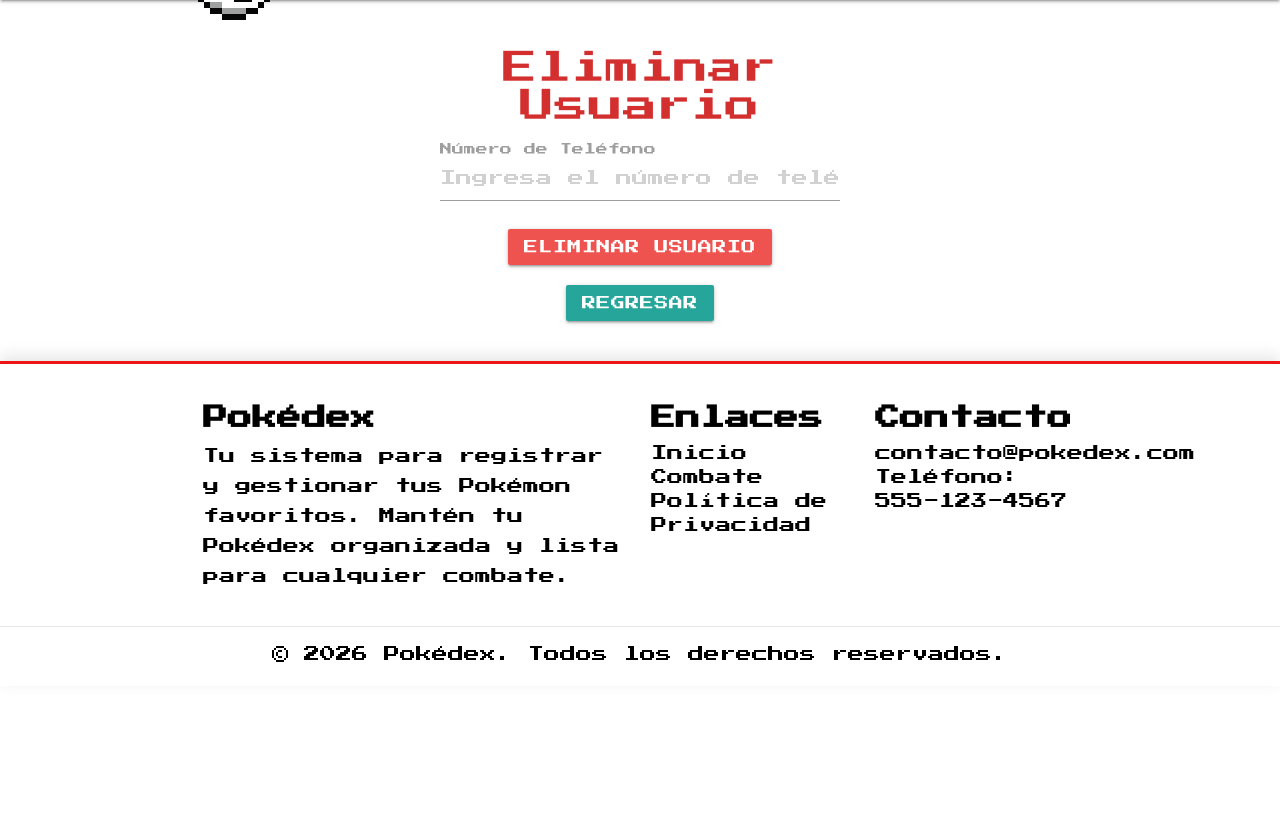
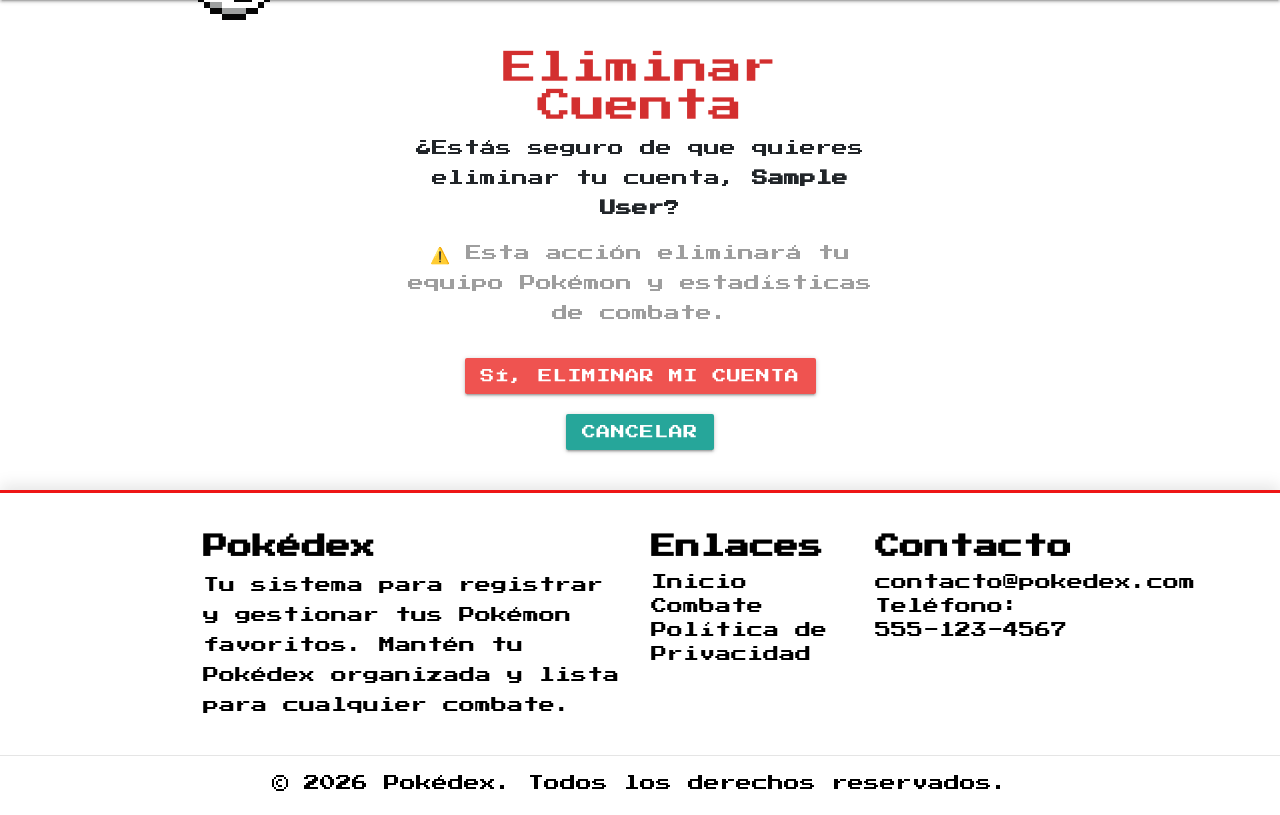
Before and after one commit to SergioAdriel/Hd1_2808_2026-2_EquipoChamomile, a PHP site: page /eliminarUsuario.php in a window 1280 px wide. Shown: the part 64-879 px from the top of the page. Before the commit the page ends 726 px from the top, so only its background shows below. Run offline with PHP 8.4, Linux system fonts and the light colour scheme; the visitor is signed in with stand-in values (Sample User, id 1); some libraries are stand-ins or nearby versions.

Commit message:
Eliminar Usuario Actulizado

```diff
--- a/eliminarUsuario.php
+++ b/eliminarUsuario.php
@@ -1,41 +1,55 @@
 <?php require "./header.php"; ?>
 
 <?php
-// Iniciar la sesión para poder acceder a las variables de sesión
+if (session_status() === PHP_SESSION_NONE) {
     session_start();
-// Obtener el número de teléfono del usuario desde la variable de sesión 'username'
-$telefono = $_SESSION['username'];
+}
 
-// Verificar si la variable de sesión 'username' está definida
-if (!isset($telefono)) {
-    // Si no está definida, redirigir al usuario a la página de inicio (index.php)
+// Validar sesión
+$trainerId = $_SESSION['trainer_id'] ?? null;
+$trainerName = $_SESSION['trainer_name'] ?? 'Entrenador';
+
+if (!$trainerId) {
     header("location: ./index.php");
-} else {
+    exit;
+}
 ?>
-    <div class="container" style="max-width: 400px; margin-top: 50px;">
-        <h4 class="center-align red-text text-darken-2">Eliminar Usuario</h4>
 
-        <!-- Formulario para eliminar el usuario -->
-        <form method="POST" action="./Controlador/deleteUsuario.php" style="margin-top: 30px;">
-            <!-- Campo para ingresar el número de teléfono -->
-            <div class="input-field">
-                <label for="telefono">Número de Teléfono</label>
-                <input type="text" name="telefono" placeholder="Ingresa el número de teléfono" required>
-            </div>
+<div class="container" style="max-width: 500px; margin-top: 50px;">
 
-            <!-- Botón para enviar el formulario y eliminar el usuario -->
-            <div class="center-align" style="margin-top: 20px;">
-                <button type="submit" class="btn waves-effect waves-light red lighten-1">Eliminar Usuario</button>
+    <h4 class="center-align red-text text-darken-2">
+        Eliminar Cuenta
+    </h4>
+
+    <p class="center-align">
+        ¿Estás seguro de que quieres eliminar tu cuenta,
+        <strong><?php echo htmlspecialchars($trainerName); ?></strong>?
+    </p>
+
+    <p class="center-align grey-text">
+        ⚠️ Esta acción eliminará tu equipo Pokémon y estadísticas de combate.
+    </p>
+
+    <!-- Formulario seguro -->
+    <form method="POST" action="./Controlador/deleteUsuario.php">
+
+        <!-- Mandamos el ID oculto -->
+        <input type="hidden" name="id_usuario" value="<?php echo $trainerId; ?>">
+
+        <div class="center-align" style="margin-top: 30px;">
+            <button type="submit" class="btn waves-effect waves-light red lighten-1">
+                Sí, eliminar mi cuenta
+            </button>
         </div>
     </form>
 
-        <!-- Enlace para regresar a la página principal -->
+    <!-- Cancelar -->
     <div class="center-align" style="margin-top: 20px;">
-            <a href="principal.php" class="btn waves-effect waves-light teal lighten-1">Regresar</a>
+        <a href="principal.php" class="btn waves-effect waves-light teal lighten-1">
+            Cancelar
+        </a>
     </div>
+
 </div>
-<?php
-}
-?>
 
 <?php require "./footer.php"; ?>
```
Also changed, not shown: Controlador/deleteUsuario.php (+37 -26 lines). Lines whose indentation alone changed are shown as unchanged.
